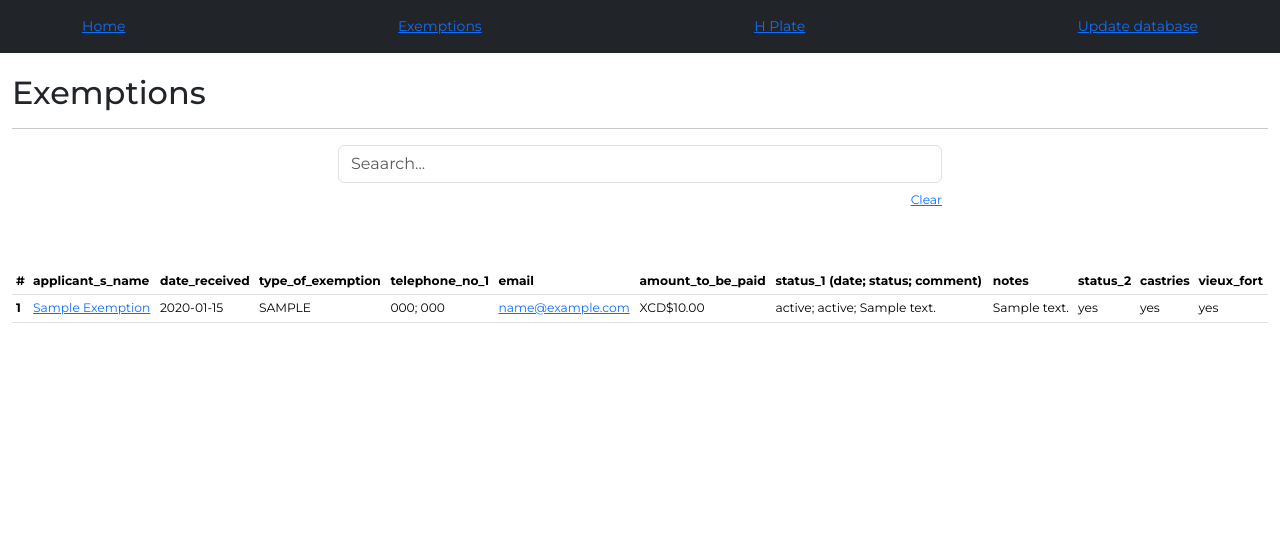
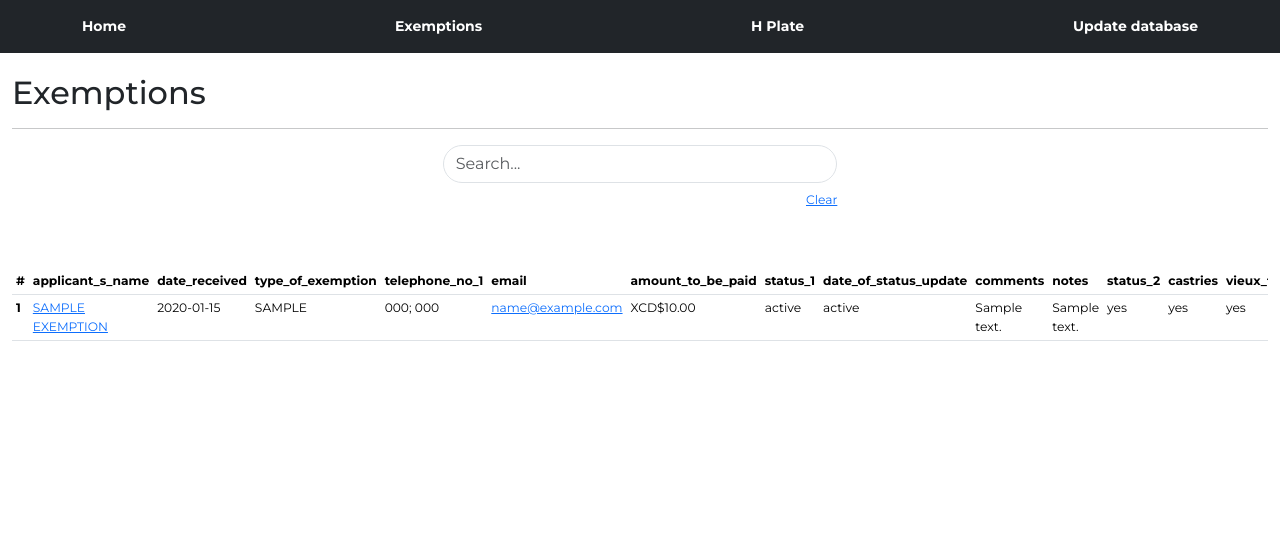
Before and after one commit to swelanauguste/acc_db, a Django app: page /exemptions/ in a window 1280 px wide. Shown: the top 540 px of the page. Run offline with Django 5.2, Linux system fonts and the light colour scheme; tables that the repository leaves empty hold one stand-in row (values such as "Sample post").

Commit message:
pagination and more frontend

```diff
--- a/app/templates/base.html
+++ b/app/templates/base.html
@@ -29,10 +29,10 @@
 <body class="small">
     <nav class="py-3 navbar navbar-expand-lg navbar-dark bg-dark">
         <div class="container">
-            <a href="/">Home</a>
-            <a href="{% url 'exemption-list' %}">Exemptions</a>
-            <a href="{% url 'hplate-list' %}">H Plate</a>
-            <a href="{% url 'download_file' %}">Update database</a>
+            <a class="text-decoration-none text-white fw-bold" href="/">Home</a>
+            <a class="text-decoration-none text-white fw-bold" href="{% url 'exemption-list' %}">Exemptions</a>
+            <a class="text-decoration-none text-white fw-bold" href="{% url 'hplate-list' %}">H Plate</a>
+            <a class="text-decoration-none text-white fw-bold" href="{% url 'download_file' %}">Update database</a>
         </div>
     </nav><br>
     {% if messages %}
--- a/app/templates/reviews/exemptions_detail.html
+++ b/app/templates/reviews/exemptions_detail.html
@@ -10,8 +10,8 @@
     <p><strong>type_of_exemption: </strong>{{object.type_of_exemption}}</p>
     <p><strong>telephone_no: </strong>{{object.telephone_no_1}}
         {{object.telephone_no_2}}</p>
-    <p><strong>email: </strong>{{object.email|lower}}</p>
-    <p><strong>amount_to_be_paid: </strong>${{object.amount_to_be_paid}}</p>
+    <p><strong>email: </strong><a href="mailto:{{object.email|lower}}">{{object.email|lower}}</a></p>
+    <p><strong>amount_to_be_paid: </strong>XCD${{object.amount_to_be_paid}}</p>
     <p><strong>status_1: </strong>{{object.status_1}}</p>
     <p><strong>comments: </strong>{{object.comments}}</p>
     <p><strong>date_of_status_update: </strong>{{object.date_of_status_update}}
--- a/app/templates/reviews/exemptions_list.html
+++ b/app/templates/reviews/exemptions_list.html
@@ -2,18 +2,19 @@
 
 
 {% block content %}
-<h2>Exemptions</h2>
+<h2><a class="text-decoration-none text-dark"
+        href="{% url 'hplate-list' %}">Exemptions</a></h2>
 <hr>
 
 <form class="select-form small"
     method="get"
     action="">
-    <div class="row col-lg-6 mx-auto">
+    <div class="row col-lg-4 mx-auto">
         <div class="mb-2">
             <input type="text"
                 name="query"
-                class="form-control"
-                placeholder="Seaarch..."
+                class="form-control rounded-pill"
+                placeholder="Search..."
                 value="{{ request.GET.query }}">
         </div>
         <div class="text-end">
@@ -56,7 +57,9 @@
                 <th scope="col">telephone_no_1</th>
                 <th scope="col">email</th>
                 <th scope="col">amount_to_be_paid</th>
-                <th scope="col">status_1 (date; status; comment)</th>
+                <th scope="col">status_1</th>
+                <th scope="col">date_of_status_update</th>
+                <th scope="col">comments</th>
                 <th scope="col">notes</th>
                 <th scope="col">status_2</th>
                 <th scope="col">castries</th>
@@ -67,8 +70,8 @@
             {% for ob in object_list %}
             <tr>
                 <th scope="row">{{forloop.counter}}</th>
-                <td><a
-                        href="{% url 'exemption-detail' ob.id %}">{{ob.name_of_applicant|title}}</a>
+                <td title="{{ob.name_of_applicant|title}}"><a
+                        href="{% url 'exemption-detail' ob.id %}">{{ob.name_of_applicant|upper|truncatechars:30}}</a>
                 </td>
                 <td>{{ob.date_received|cut:" 00:00:00"}}</td>
                 <td>{{ob.type_of_exemption|upper}}</td>
@@ -76,8 +79,12 @@
                     {{ob.telephone_no_2}}</td>
                 <td><a href="mailto:{{ob.email}}">{{ob.email|lower}}</a></td>
                 <td>XCD${{ob.amount_to_be_paid|floatformat:2 }}</td>
-                <td>{{ob.date_of_status_update|cut:" 00:00:00"}}; {{ob.status_1}}; {{ob.comments}}</td>
-                <td>{{ob.notes}}</td>
+                <td title="{{ob.status_1}}">{{ob.status_1|truncatechars:20}}
+                </td>
+                <td>{{ob.date_of_status_update|cut:" 00:00:00"}}</td>
+                <td title="{{ob.comments}}">{{ob.comments|truncatechars:20}}
+                </td>
+                <td title="{{ob.notes}}">{{ob.notes|truncatechars:20}}</td>
                 <td>{{ob.status_2|yesno:"yes,no,maybe"}}</td>
                 <td>{{ob.castries|yesno:"yes,no,maybe"}}</td>
                 <td>{{ob.vieux_fort|yesno:"yes,no,maybe"}}</td>
--- a/app/templates/reviews/hplates_list.html
+++ b/app/templates/reviews/hplates_list.html
@@ -1,16 +1,16 @@
 {% extends 'base.html' %}
 
 {% block content %}
-<h2>H Plates</h2>
+<h2><a class="text-decoration-none text-dark" href="{% url 'hplate-list' %}">H Plates</a></h2>
 <hr>
 <form class="select-form small"
     method="get"
     action="">
-    <div class="row col-lg-6 mx-auto">
+    <div class="row col-lg-4 mx-auto">
         <div class="mb-2">
             <input type="text"
                 name="query"
-                class="form-control"
+                class="form-control rounded-pill"
                 placeholder="Search..."
                 value="{{ request.GET.query }}">
         </div>
--- a/app/templates/reviews/index.html
+++ b/app/templates/reviews/index.html
@@ -2,5 +2,7 @@
 
 
 {% block content %}
+<div class="container">
     <p>Home</p>
+</div>
 {% endblock content %}
```
